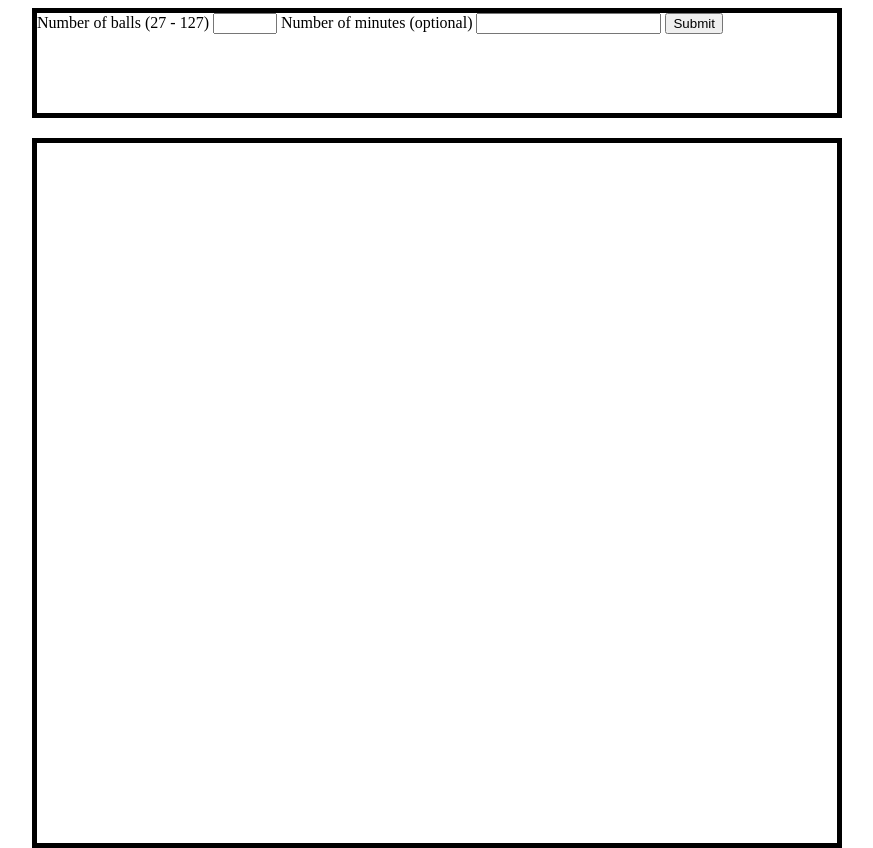
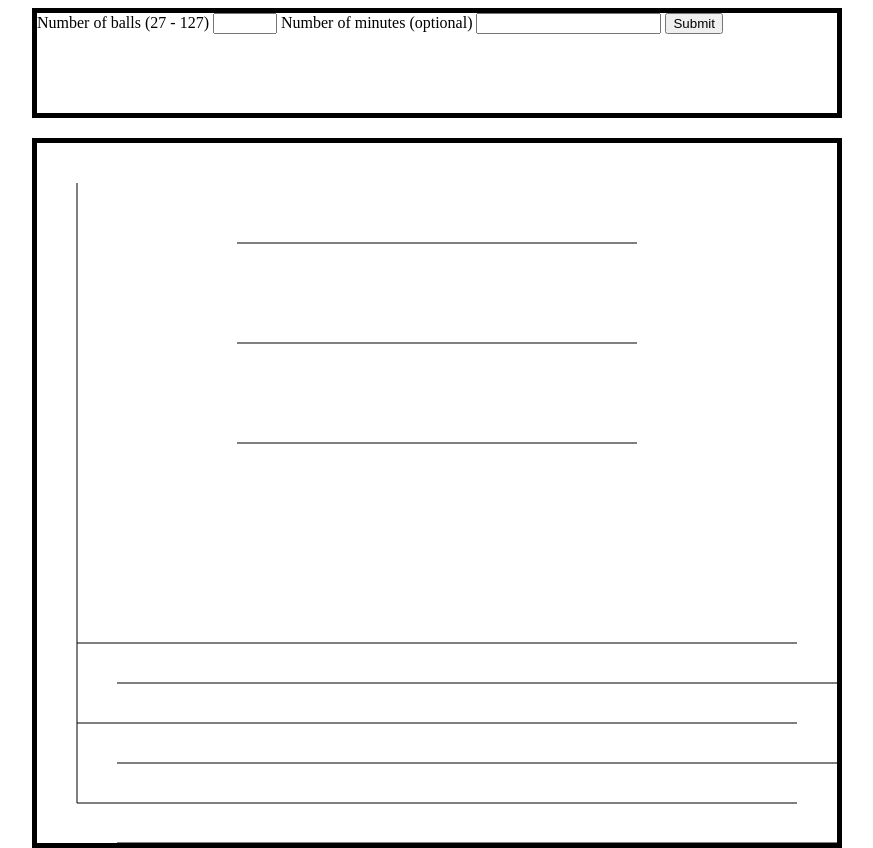
Before and after one commit to johnvoyage/vanilla_clock, a plain HTML site: page index.html in a window 1280 px wide. Shown: the whole page, without its empty margins (203-1076 px from the left). Drawn offline with nearby package versions, Linux system fonts and the light colour scheme.

Commit message:
first ball

```diff
--- a/JavaScript/balls.js
+++ b/JavaScript/balls.js
@@ -0,0 +1,53 @@
+//   let i = 1;
+//   while (i <= 127) {
+//     console.log(ballCoords);
+//     canvasContext.beginPath();
+//     // canvasContext.fillStyle = "grey";
+//     // canvasContext.strokeStyle = "black";
+//     // canvasContext.font = "15px Georgia";
+//     // canvasContext.lineWidth = 10;
+//     canvasContext.arc(ballCoords[0], ballCoords[1], 20, 0, 2 * Math.PI);
+//
+//     // canvasContext.fillStyle = "red";
+//     // canvasContext.fill();
+//     // canvasContext.beginPath();
+//     // canvasContext.fill();
+//     // canvasContext.fillStyle = "black";
+//     // canvasContext.fillText(
+//     // i,
+//     // ballCoords[0] - 4 * i.toString().length,
+//     // ballCoords[1] + 5
+//     // );
+//     // canvasContext.fill();
+//     canvasContext.stroke();
+//     ballCoords[0] < 780 ? (ballCoords[0] += 40) : (ballCoords[0] = 20);
+//     ballCoords[1] = Math.floor(i / 20) * 40 + 440;
+//     i++;
+//   }
+
+const createBalls = numberOfBalls => {
+  let counter = 2;
+  while (counter <= numberOfBalls) {
+    ballArray.push({
+      ballNumber: counter,
+      xCoordinate: 0,
+      yCoordinate: 0
+    });
+    counter++;
+  }
+  drawBalls(ballArray);
+};
+
+const drawBalls = ballArray => {
+  console.log(ballArray);
+  canvasContext.beginPath();
+  canvasContext.fillStyle = "grey";
+  canvasContext.arc(
+    ballArray[0].xCoordinate,
+    ballArray[0].yCoordinate,
+    20,
+    0,
+    2 * Math.PI
+  );
+  canvasContext.fill();
+};
--- /dev/null
+++ b/JavaScript/initialAssignment.js
@@ -0,0 +1,66 @@
+const canvasHeight = 700;
+const canvasWidth = 800;
+
+const ballRadius = 20;
+const halfRadius = ballRadius / 2;
+const ballDiameter = ballRadius * 2;
+
+const createRows = () => {
+  return ["first", "second", "third", "fourth", "fifth", "sixth"].map(
+    (row, index) => {
+      const yCoordinate = canvasHeight - ballDiameter * index;
+      const isEvenRow = index % 2 === 0;
+      return {
+        startingX: isEvenRow ? ballDiameter * 2 : ballDiameter,
+        startingY: yCoordinate,
+        endingX: isEvenRow ? canvasWidth : canvasWidth - ballDiameter,
+        endingY: yCoordinate
+      };
+    }
+  );
+};
+
+const staticTracks = {
+  ...createRows(),
+  elevatorShaft: {
+    startingX: ballDiameter,
+    startingY: ballDiameter,
+    endingX: ballDiameter,
+    endingY: canvasHeight - ballDiameter
+  }
+};
+
+const fluidTracks = {
+  minute: {
+    startingX: 200,
+    startingY: 100,
+    endingX: 600,
+    endingY: 100
+  },
+  fiveMinute: {
+    startingX: 200,
+    startingY: 200,
+    endingX: 600,
+    endingY: 200
+  },
+  hour: {
+    startingX: 200,
+    startingY: 300,
+    endingX: 600,
+    endingY: 300
+  }
+};
+// const ballCoords = [20, 440];
+
+const ballArray = [
+  {
+    ballNumber: 1,
+    xCoordinate: fluidTracks.hour.startingX + ballRadius,
+    yCoordinate: fluidTracks.hour.startingY - ballRadius
+  }
+];
+
+const minBalls = [];
+const fiveMinBalls = [];
+const hourBalls = [];
+let queueBalls = [];
--- a/JavaScript/initialScreen.js
+++ b/JavaScript/initialScreen.js
@@ -1,11 +1,12 @@
 let canvas;
 let canvasContext;
 let clockInfoDiv;
+let numberOfBalls;
 
 document.addEventListener("DOMContentLoaded", () => {
   canvas = document.getElementById("clockCanvas");
   canvasContext = clockCanvas.getContext("2d");
-  drawInitialClock();
+  drawTracks();
   const ballForm = document.createElement("form");
   ballForm.innerHTML = `
     <label>Number of balls (27 - 127)</label>
@@ -21,32 +22,23 @@ document.addEventListener("DOMContentLoaded", () => {
 
 const handleSubmit = event => {
   event.preventDefault();
-  const numberOfBalls = parseInt(event.target.children[1].value);
-
+  numberOfBalls = parseInt(event.target.children[1].value);
+  createBalls(numberOfBalls);
   event.target.reset();
 };
 
 const drawTracks = () => {
+  const trackCoords = { ...staticTracks, ...fluidTracks };
   for (let track in trackCoords) {
     canvasContext.beginPath();
-    canvasContext.moveTo([track].startingX, [track].startingY);
-    canvasContext.lineTo([track].endingX, [track].endingY);
+    canvasContext.moveTo(
+      trackCoords[track].startingX,
+      trackCoords[track].startingY
+    );
+    canvasContext.lineTo(
+      trackCoords[track].endingX,
+      trackCoords[track].endingY
+    );
     canvasContext.stroke();
   }
 };
-const drawInitialClock = () => {
-  drawTracks();
-  // drawMinuteTrack()
-  // drawMinuteTrack()
-  // drawMinuteTrack()
-};
-
-// const drawMinuteTrack = () => {
-//   canvasContext.beginPath();
-//   canvasContext.moveTo(
-//     minuteTrackCoords.startingX,
-//     minuteTrackCoords.startingY
-//   );
-//   canvasContext.lineTo(minuteTrackCoords.endingX, minuteTrackCoords.endingY);
-//   canvasContext.stroke();
-// };
--- a/JavaScript/tracks.js
+++ b/JavaScript/tracks.js
@@ -1,54 +1,55 @@
-// const ballRadius
-
-const ballCoords = [20, 440];
-
-// const minTrackCoords = [200, 100, 600, 100];
-// const fiveMinTrackCoords = [200, 200, 600, 200];
-// const hourTrackCoords = [200, 300, 600, 300];
-
-const minBalls = [];
-const fiveMinBalls = [];
-const hourBalls = [];
-let queueBalls = [];
-
-// const minuteTrackCoords = {
-//   startingX: 200,
-//   startingY: 100,
-//   endingX: 600,
-//   endingY: 100
+// const canvasHeight = 700;
+// const canvasWidth = 800;
+//
+// const ballCoords = [20, 440];
+//
+// const minBalls = [];
+// const fiveMinBalls = [];
+// const hourBalls = [];
+// let queueBalls = [];
+//
+// const createRows = () => {
+//   return ["first", "second", "third", "fourth", "fifth", "sixth"].map(
+//     (row, index) => {
+//       const yCoordinate = canvasHeight - ballDiameter * index;
+//       const isEvenRow = index % 2 === 0;
+//       return {
+//         startingX: isEvenRow ? ballDiameter * 2 : ballDiameter,
+//         startingY: yCoordinate,
+//         endingX: isEvenRow ? canvasWidth : canvasWidth - ballDiameter,
+//         endingY: yCoordinate
+//       };
+//     }
+//   );
 // };
 //
-// const fiveMinuteTrackCoords = {
-//   startingX: 200,
-//   startingY: 200,
-//   endingX: 600,
-//   endingY: 200
+// const staticTracks = {
+//   ...createRows(),
+//   elevatorShaft: {
+//     startingX: ballDiameter,
+//     startingY: ballDiameter,
+//     endingX: ballDiameter,
+//     endingY: canvasHeight - ballDiameter
+//   }
 // };
 //
-// const hourTrackCoords = {
-//   startingX: 200,
-//   startingY: 300,
-//   endingX: 600,
-//   endingY: 300
+// const fluidTracks = {
+//   minute: {
+//     startingX: 200,
+//     startingY: 100,
+//     endingX: 600,
+//     endingY: 100
+//   },
+//   fiveMinute: {
+//     startingX: 200,
+//     startingY: 200,
+//     endingX: 600,
+//     endingY: 200
+//   },
+//   hour: {
+//     startingX: 200,
+//     startingY: 300,
+//     endingX: 600,
+//     endingY: 300
+//   }
 // };
-
-const trackCoords = {
-  minute: {
-    startingX: 200,
-    startingY: 100,
-    endingX: 600,
-    endingY: 100
-  },
-  fiveMinute: {
-    startingX: 200,
-    startingY: 200,
-    endingX: 600,
-    endingY: 200
-  },
-  hour: {
-    startingX: 200,
-    startingY: 300,
-    endingX: 600,
-    endingY: 300
-  }
-};
--- a/index.html
+++ b/index.html
@@ -7,12 +7,13 @@
   <link rel="stylesheet" href="./CSS/clockBoards.css">
 
   <!-- <script src='./app.js'></script> -->
+  <script src='./JavaScript/initialAssignment.js'></script>
   <script src='./JavaScript/ballQueue.js'></script>
-  <script src='./JavaScript/balls.js'></script>
   <script src='./JavaScript/clockTracks.js'></script>
   <script src='./JavaScript/movement.js'></script>
   <script src='./JavaScript/initialScreen.js'></script>
   <script src='./JavaScript/tracks.js'></script>
+  <script src='./JavaScript/balls.js'></script>
 
 
 
```
